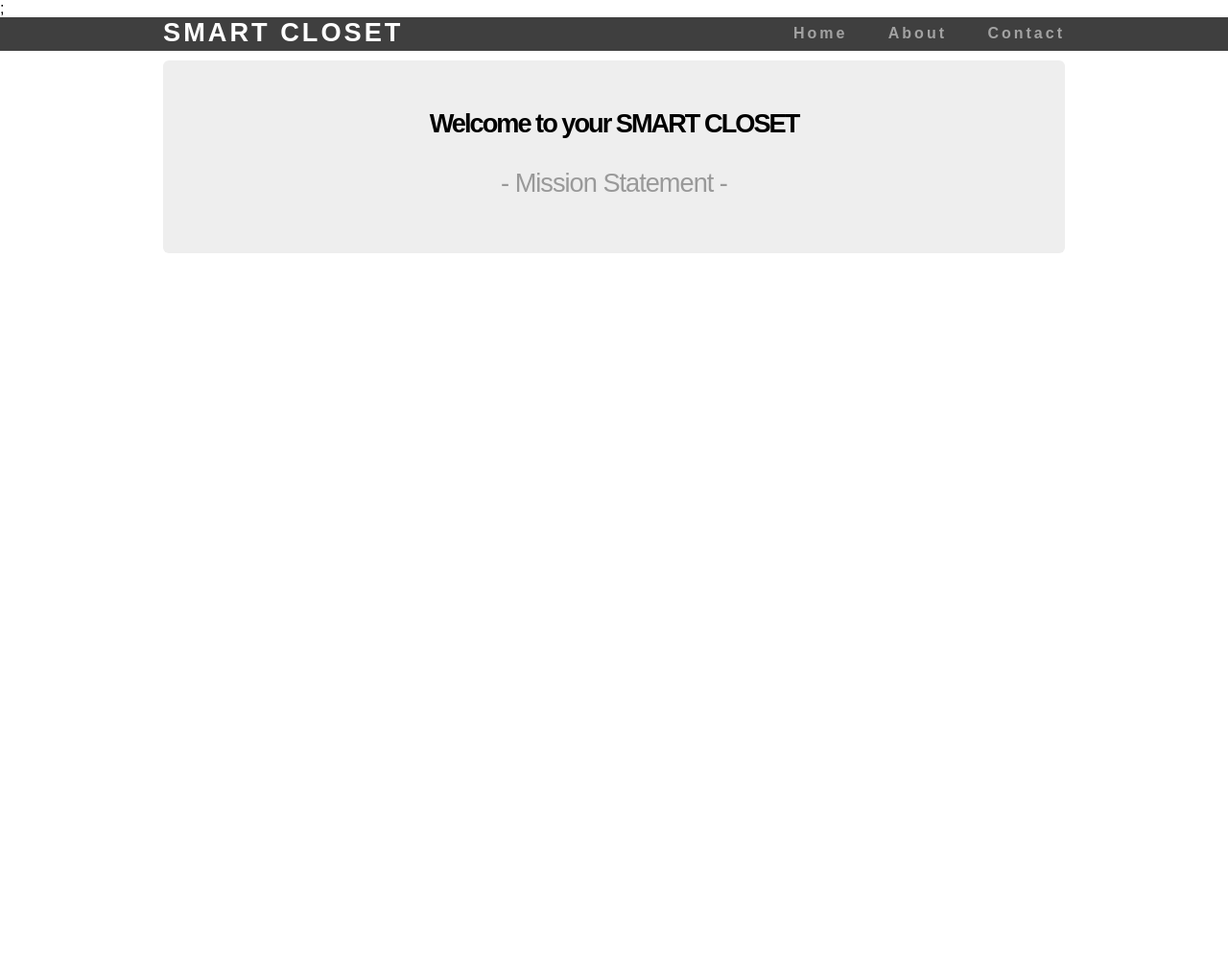
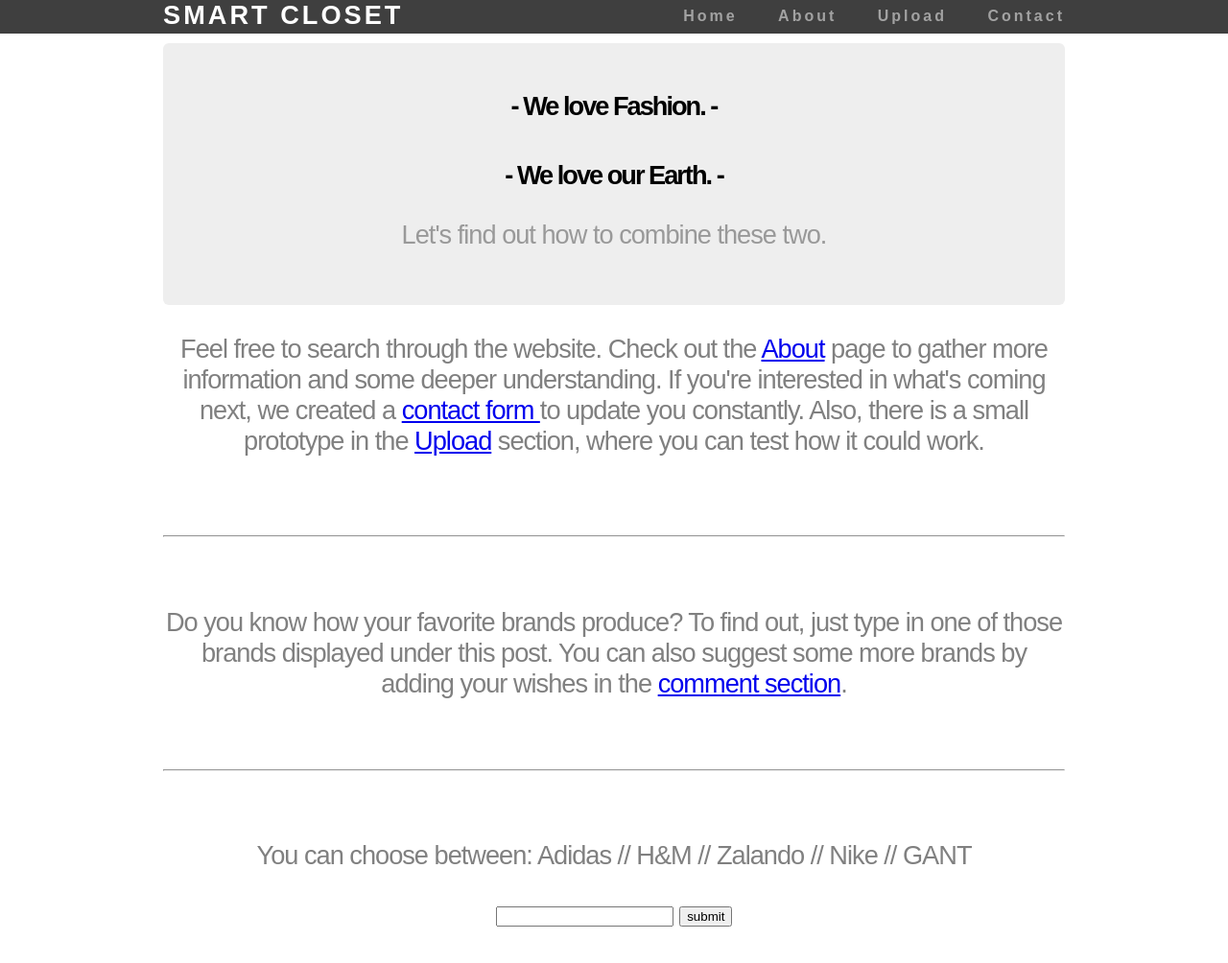
Before and after one commit to vicktoriaklich/vicktorias_foundations_project, a Flask app: page / in a window 1280 px wide. Shown: the whole page at 96% size. Before the commit the page ends 264 px from the top, so only its background shows below. Run offline with Flask 2, Linux system fonts and the light colour scheme.

Commit message:
Sunday Update

```diff
--- a/flaskapp/app/forms.py
+++ b/flaskapp/app/forms.py
@@ -6,9 +6,7 @@ class ContactForm(Form):
 	name = TextField("Name",   [validators.Required("Please enter your name.")])
 	email = TextField("Email",   [validators.Required(), validators.Email()])
 	subject = TextField("gender / sex",   [validators.Required()])
-	# will change that to selection
 	message = TextAreaField("Reason",   [validators.Required()])
-	#insert placeholder example
 	submit = SubmitField("Send")
 
 	# I will receive EMAIL and will be able to track and scale the reasons
--- a/flaskapp/app/routes.py
+++ b/flaskapp/app/routes.py
@@ -1,7 +1,7 @@
 from flask import Flask, render_template, request, flash
 from forms import ContactForm
 from flask_mail import Message, Mail
-import sqlite3
+from db import *
 
 mail = Mail()
 
@@ -17,27 +17,33 @@ app.config["MAIL_PASSWORD"] = 'somebodylikeme'
 
 mail.init_app(app)
 
-@app.route('/')
+@app.route('/', methods=['GET', 'POST'])
 def home():
+	if request.method == "POST":
+		brand = session.query(Brands).filter(Brands.name == request.form["search_brand"])
+		return render_template('home.html', brand=brand)
 	return render_template('home.html')
 
 @app.route('/about', methods=['GET', 'POST'])
 def about():
-	if request.method == 'POST':
-		entered_comment = request.form['comment']
-		conn =sqlite3.connect('contact.db')
-		cur = conn.cursor()
-		cur.execute("INSERT INTO comments (comment) VALUES ('{}')".format(entered_comment))
-		conn.commit()
-		cur.execute('SELECT comment FROM comments')
-		rows = cur.fetchall()
-		return render_template('about.html', comments = rows)
-	else:
-		conn =sqlite3.connect('contact.db')
-		cur = conn.cursor()
-		cur.execute('SELECT comment FROM comments')
-		rows = cur.fetchall()
-		return render_template('about.html', comments = rows)
+	#comments databse query
+	return render_template('about.html')
+
+@app.route('/upload', methods=['GET', 'POST'])
+def upload():
+
+	items = session.query(Items).order_by(Items.id).all()
+	category = session.query(Categories)
+	brands = session.query(Brands)
+
+
+	if request.method == "POST":
+		item = Items(name=request.form["name"],categories_id=request.form["category"], brand_id=request.form["brand"], description=request.form["description"], season=request.form["season"])
+
+		session.add(item)
+		session.commit()
+		return render_template('upload.html', category=category, brands=brands, items=items)
+	return render_template('upload.html', items=items, category=category, brands=brands)
 
 
 @app.route('/contact', methods=['GET', 'POST'])
@@ -60,12 +66,8 @@ def contact():
 		return render_template('contact.html', success=True)
 
 	elif request.method == 'GET':
-		conn =sqlite3.connect('contact.db')
-		cur = conn.cursor()
-		cur.execute('SELECT comment FROM comments')
-		rows = cur.fetchall()
+		return render_template('contact.html', form=form)
 
-		return render_template('contact.html', form=form, comments = rows)
 
 if __name__ == '__main__':
 	app.run(debug=True)
--- a/flaskapp/app/static/CSS/main.css
+++ b/flaskapp/app/static/CSS/main.css
@@ -55,6 +55,15 @@ h3 {
 	text-align: center;
 	letter-spacing: -1px;
 	color: #999;
+}
+
+h4 {
+	font-size: 1.7em;
+	font-weight: 100;
+	margin-top: 30px;
+	text-align: center;
+	letter-spacing: -1px;
+	color: gray;
 }
 
 .menu {
@@ -139,10 +148,3 @@ form input#submit:hover{
   background-image: -o-linear-gradient(top, #dbdbdb, #cccccc);
   background-image: linear-gradient(top, #dbdbdb, #cccccc);filter:progid:DXImageTransform.Microsoft.gradient(GradientType=0,startColorstr=#dbdbdb, endColorstr=#cccccc);
 }
-
-/* Message flashin */
-.flash {
-  background-color: #FBB0B0;
-  padding: 10px;
-  width: 400px;
-}
--- a/flaskapp/app/templates/contact.html
+++ b/flaskapp/app/templates/contact.html
@@ -2,6 +2,8 @@
 
 {% block content %}
   <h2>Interested?</h2>
+  <br>
+  <p>If you want to be up to date, please fill out the contact form.</p>
 
   {% if success %}
     <p>Thank you for your message. We'll get back to you shortly.</p>
--- a/flaskapp/app/templates/home.html
+++ b/flaskapp/app/templates/home.html
@@ -1,7 +1,31 @@
 {% extends "layout.html" %}
 {% block content %}
   <div class="jumbo">
-  	<h2>Welcome to your SMART CLOSET</h2>
-  	<h3>- Mission Statement -</h3>
+  	<h2>- We love Fashion. -</h2>
+  	<h2>- We love our Earth. -</h2>
+  	<h3>Let's find out how to combine these two.</h3>
   </div>
+  <h4>Feel free to search through the website. Check out the <a href="/about">About</a> page to gather more information and some deeper understanding. If you're interested in what's coming next, we created a <a href="/contact">contact form </a> to update you constantly. Also, there is a small prototype in the <a href="/upload">Upload</a> section, where you can test how it could work.<h4>
+  <br><hr><br>
+  <p>Do you know how your favorite brands produce? To find out, just type in one of those brands displayed under this post. You can also suggest some more brands by adding your wishes in the <a href="/about">comment section</a>.</p><br><hr><br>
+  <p>You can choose between: Adidas // H&M // Zalando // Nike // GANT</p>
+
+  <form method="POST" action="/">
+    <input type="text" name="search_brand">
+    <input type="submit" value="submit"></input>
+  </form>
+
+  {% for brand in brand %}
+
+    <h2>{{ brand.name }}</h2> <br>
+     <p> {{ brand.information }} </p> <br>
+      <a href="{{ brand.link}}"> {{ brand.name }} Homepage</a>
+
+  {% endfor %}
+
+</div>
+
+
+   </div>
+
 {% endblock %}
--- a/flaskapp/app/templates/layout.html
+++ b/flaskapp/app/templates/layout.html
@@ -1,8 +1,8 @@
 <!DOCTYPE html>
 <html>
    <head>
-   	<title>Flask App</title>
-   	<link rel="stylesheet" href="{{ url_for('static', filename='css/main.css') }}">;
+   	<title>SMART Closet</title>
+   	<link rel="stylesheet" href="{{ url_for('static', filename='css/main.css') }}">
    </head>
    <body>
 
@@ -13,6 +13,7 @@
    	  	 		<ul class="menu">
    	  	 			<li><a href="{{ url_for('home') }}">Home</a></li>
    	  	 			<li><a href="{{ url_for('about') }}">About</a></li>
+                  <li><a href="{{ url_for('upload') }}">Upload</a></li>
    	  	 			<li><a href="{{ url_for('contact') }}">Contact</a></li>
    	  	 		</ul>
    	  	 	</nav></strong>
@@ -24,6 +25,5 @@
    	  	{% block content %}
    	  	{% endblock %}
    	  </div>
-
     </body>
 </html>
```
Also changed, not shown: flaskapp/app/db.py (added, +45 -0 lines), flaskapp/app/templates/about.html (+11 -4 lines), flaskapp/app/templates/upload.html (added, +58 -0 lines), flaskapp/app/contact.db, flaskapp/app/smartcloset.db (added), 1 other file.
